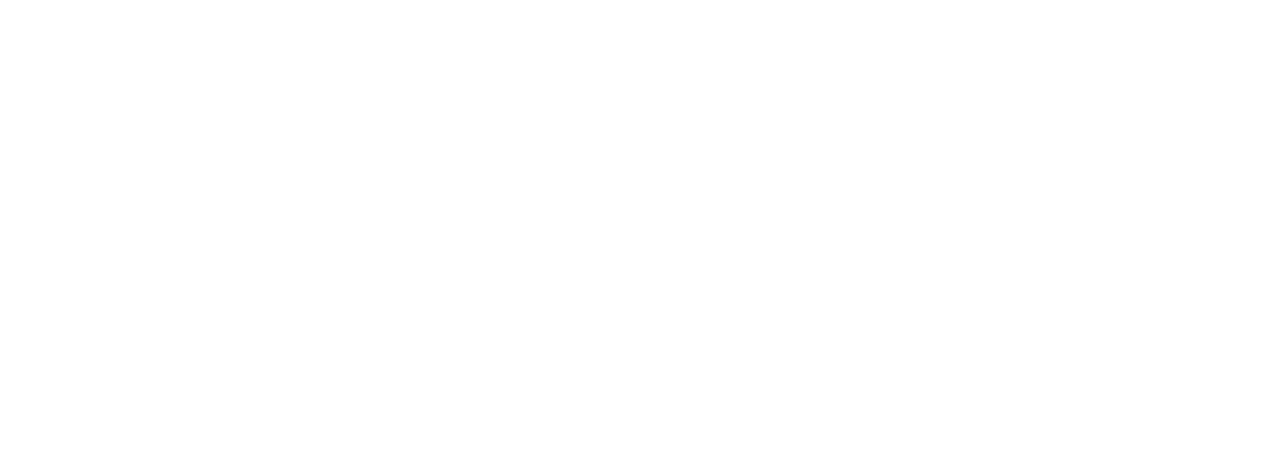
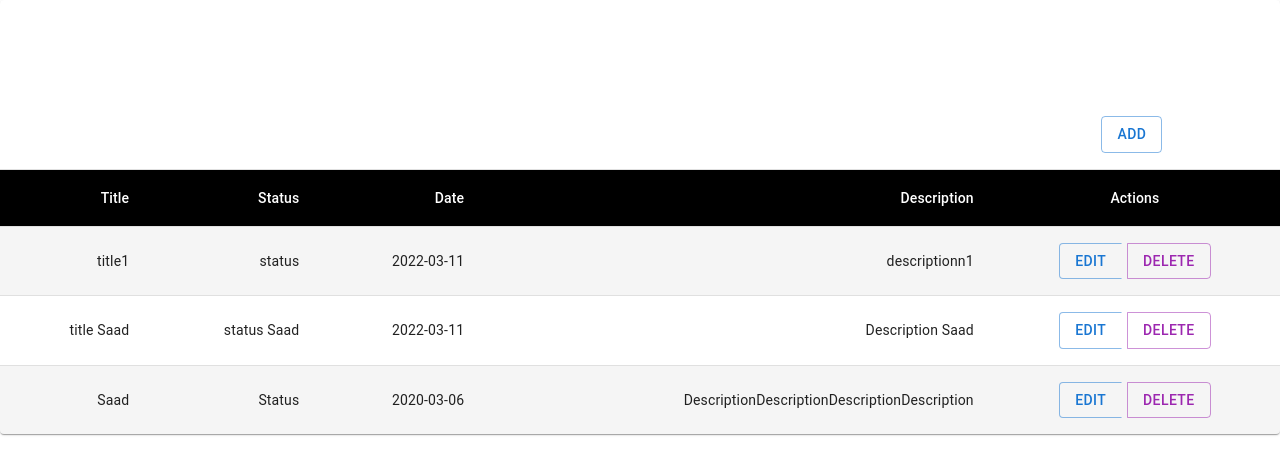
Before and after one commit to saadazghour/crud_agenda, a React (Create React App) app: page / in a window 1280 px wide. Before the commit this address had no page. Shown: the top 474 px of the page. Built offline with nearby package versions, Linux system fonts and the light colour scheme; data requests are answered from the project's data file.

Commit message:
fetch data from json server

```diff
--- /dev/null
+++ b/db.json
@@ -0,0 +1,36 @@
+{
+ "agenda": [
+  {
+   "id": 1,
+   "date": "2022-03-11",
+   "description": "descriptionn1",
+   "status": "status",
+   "title": "title1"
+  },
+  {
+   "id": 2,
+   "date": "2022-03-11",
+   "description": "Description Saad",
+   "status": "status Saad",
+   "title": "title Saad"
+  },
+
+  {
+   "title": "Saad",
+   "status": "Status",
+   "date": "2020-03-06",
+   "description": "DescriptionDescriptionDescriptionDescription",
+   "id": 4
+  }
+ ],
+ "comments": [
+  {
+   "id": 1,
+   "body": "some comment",
+   "postId": 1
+  }
+ ],
+ "profile": {
+  "name": "typicode"
+ }
+}
--- a/src/App.js
+++ b/src/App.js
@@ -1,15 +1,18 @@
 import logo from "./logo.svg";
 import "./App.css";
 import AddAgenda from "./components/AddAgenda";
+import ReadAgenda from "./components/ReadAgenda";
+import EdidAgenda from "./components/EdidAgenda";
 import { Routes, Route } from "react-router-dom";
 
 function App() {
  return (
   <div className="App">
    <Routes>
+    <Route path="/" element={<ReadAgenda />}></Route>
     <Route path="/add" element={<AddAgenda />}></Route>
-    {/* <Route path="/edit" element={<RegisterCompany />}></Route>
-    <Route path="/delete" element={<EditUser />}></Route> */}
+    <Route path="/edit/:id" element={<EdidAgenda />}></Route>
+    {/* <Route path="/edit" element={<RegisterCompany />}></Route> */}
    </Routes>
 
    {/* <header className="App-header">
--- a/src/components/ReadAgenda.js
+++ b/src/components/ReadAgenda.js
@@ -22,6 +22,17 @@
  },
 }));
 
+const StyledTable = styled(TableCell)(({ theme }) => ({
+ [`&.${tableCellClasses.head}`]: {
+  backgroundColor: theme.palette.common.white,
+  color: theme.palette.common.white,
+ },
+
+ [`&.${tableCellClasses.body}`]: {
+  fontSize: 14,
+ },
+}));
+
 const StyledTableRow = styled(TableRow)(({ theme }) => ({
  "&:nth-of-type(odd)": {
   backgroundColor: theme.palette.action.hover,
@@ -32,50 +43,32 @@
  },
 }));
 
-function createData(name, calories, fat, carbs, protein) {
- return { name, calories, fat, carbs, protein };
-}
-
-const data = [
- {
-  id: 1,
-  date: "2022-03-11",
-  description: "descriptionn1",
-  status: "status",
-  title: "title1",
- },
- {
-  id: 2,
-  date: "2022-03-11",
-  description: "descriptionn2",
-  status: "status",
-  title: "title2",
- },
- {
-  id: 3,
-  date: "2022-03-11",
-  description: "descriptionn3",
-  status: "status",
-  title: "title3",
- },
-];
-
-const rows = [
- createData("Frozen yoghurt", 159, 6.0, 24),
- createData("Ice cream sandwich", 237, 9.0, 37),
- createData("Eclair", 262, 16.0, 24),
- createData("Cupcake", 305, 3.7, 67),
- createData("Gingerbread", 356, 16.0, 49),
-];
-
 const useStyles = makeStyles({
  table: {
   marginTop: 100,
  },
 });
 
+const axios = require("axios");
+
 export default function ReadAgenda() {
+ const [agendaData, setAgendaData] = useState([]);
  const classess = useStyles();
+
+ const loadAgenda = (params) => {
+  axios
+   .get("http://localhost:3001/agenda")
+   .then((res) => {
+    setAgendaData(res.data);
+   })
+   .catch((err) => {
+    console.log(err.response);
+   });
+ };
+
+ useEffect(() => {
+  loadAgenda();
+ }, []);
 
  return (
   <div>
@@ -87,7 +80,23 @@
     >
      <TableHead>
       <TableRow>
-       <StyledTableCell>Title</StyledTableCell>
+       <StyledTable align="right"></StyledTable>
+       <StyledTable align="right"></StyledTable>
+       <StyledTable align="right"></StyledTable>
+       <StyledTable align="right"></StyledTable>
+       <StyledTable align="center">
+        <ButtonGroup variant="outlined" aria-label="outlined button group">
+         <Link to="/add" style={{ textDecoration: "none" }}>
+          <Button color="primary" style={{ marginRight: "6px" }}>
+           Add
+          </Button>
+         </Link>
+        </ButtonGroup>
+       </StyledTable>
+      </TableRow>
+
+      <TableRow>
+       <StyledTableCell align="right">Title</StyledTableCell>
        <StyledTableCell align="right">Status</StyledTableCell>
        <StyledTableCell align="right">Date</StyledTableCell>
        <StyledTableCell align="right">Description</StyledTableCell>
@@ -95,13 +104,13 @@
       </TableRow>
      </TableHead>
      <TableBody>
-      {data &&
-       data.map((row) => (
+      {agendaData &&
+       agendaData.map((row) => (
         <StyledTableRow key={row.id}>
-         <StyledTableCell component="th" scope="row">
+         {/* <StyledTableCell component="th" scope="row">
           {row.title}
-         </StyledTableCell>
-         {/* <StyledTableCell align="right">{row.title}</StyledTableCell> */}
+         </StyledTableCell> */}
+         <StyledTableCell align="right">{row.title}</StyledTableCell>
          <StyledTableCell align="right">{row.status}</StyledTableCell>
          <StyledTableCell align="right">{row.date}</StyledTableCell>
          <StyledTableCell align="right">{row.description}</StyledTableCell>
```
